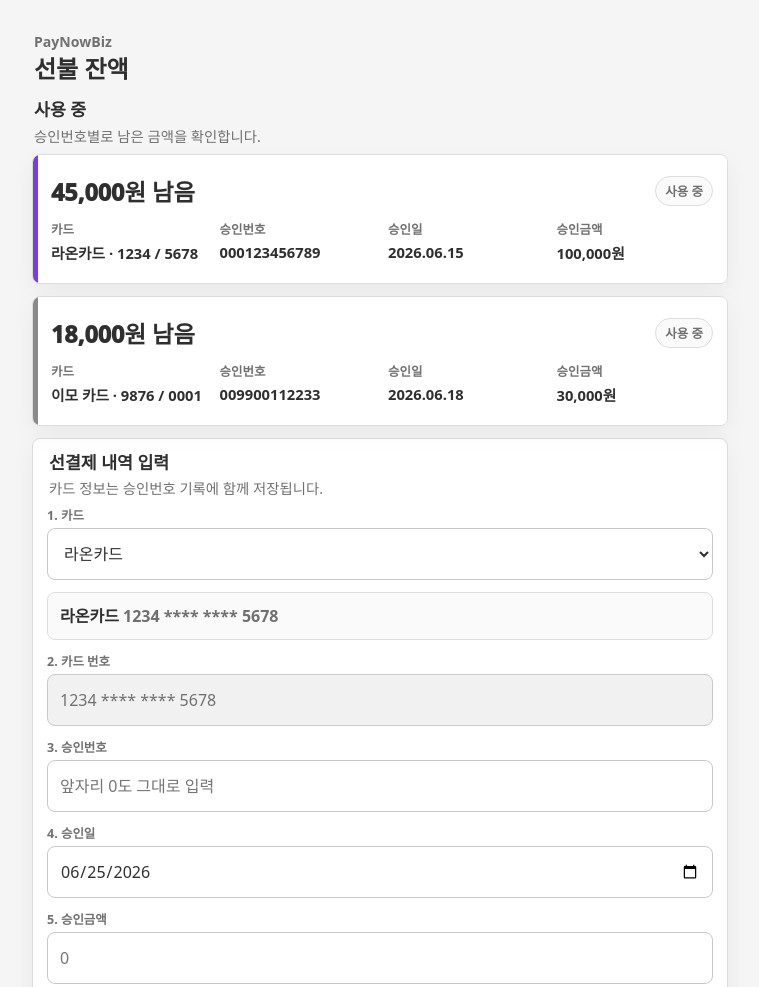
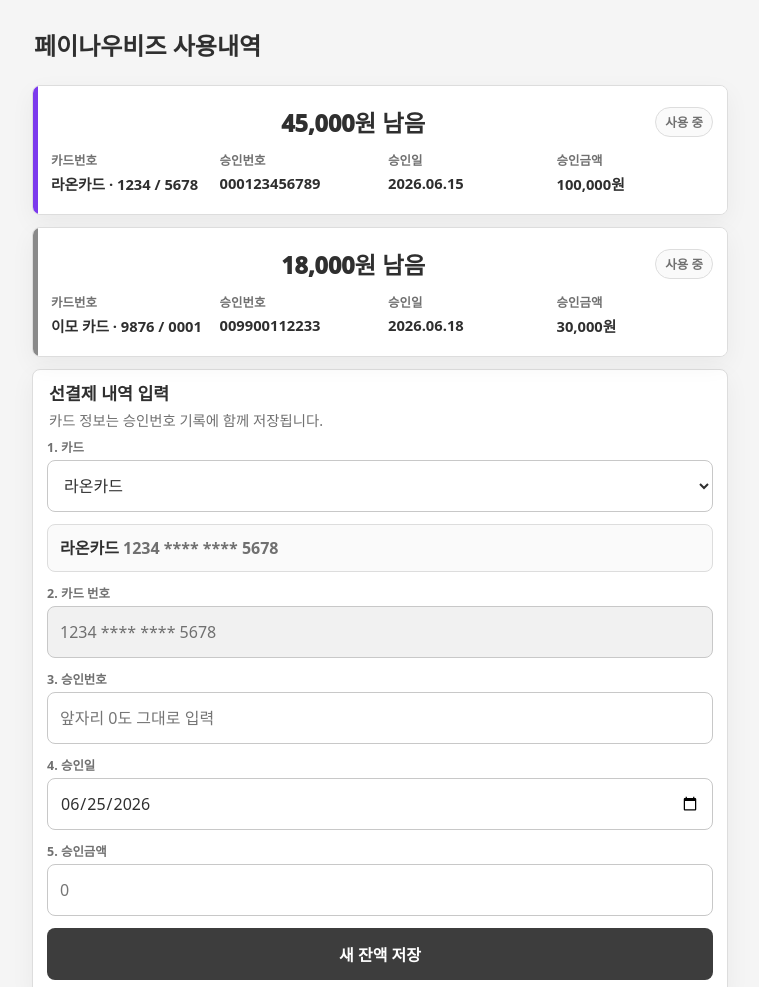
Before and after one commit to mworkroom/pnb-tracker, a plain HTML site: page index.html in a window 1280 px wide. Shown: the top 987 px of the page, without its empty margins (260-1019 px from the left). Drawn offline with Linux system fonts and the light colour scheme.

Commit message:
Update index.html

```diff
--- a/index.html
+++ b/index.html
@@ -15,8 +15,7 @@
     <div class="app-shell">
       <header class="app-header">
         <div>
-          <p class="eyebrow">PayNowBiz</p>
-          <h1>선불 잔액</h1>
+          <h1>페이나우비즈 사용내역</h1>
         </div>
         <span id="saveStatus" class="save-status" aria-live="polite"></span>
       </header>
@@ -24,10 +23,7 @@
       <main>
         <section class="balance-section" aria-labelledby="activeTitle">
           <div class="section-heading">
-            <div>
-              <h2 id="activeTitle">사용 중</h2>
-              <p>승인번호별로 남은 금액을 확인합니다.</p>
-            </div>
+
           </div>
           <div id="activeList" class="balance-list"></div>
         </section>
@@ -151,12 +147,13 @@
           <span class="accent" aria-hidden="true"></span>
           <span class="card-summary">
             <span class="remaining-line">
+              <span class="top-card-name"></span>
               <strong class="remaining-text"></strong>
               <span class="status-badge"></span>
             </span>
             <span class="summary-grid">
               <span>
-                <small>카드</small>
+                <small>카드번호</small>
                 <b class="card-label"></b>
               </span>
 			  <span>
```
